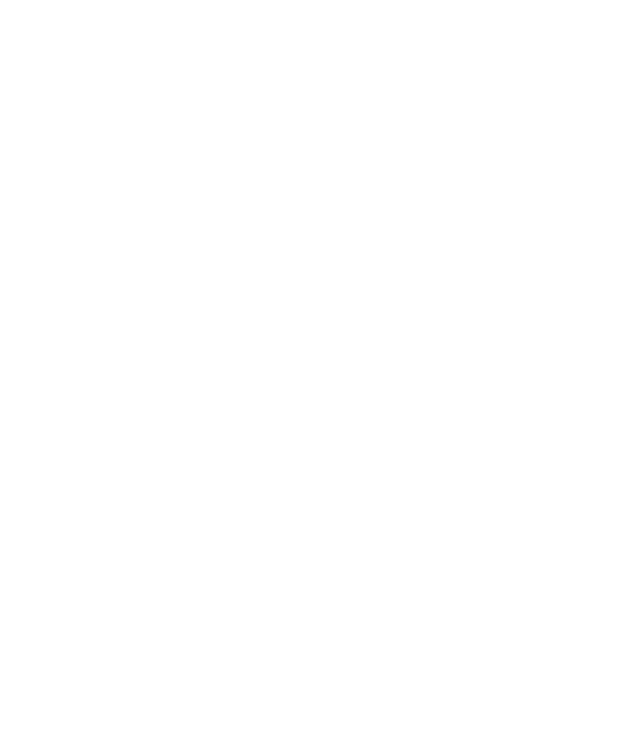
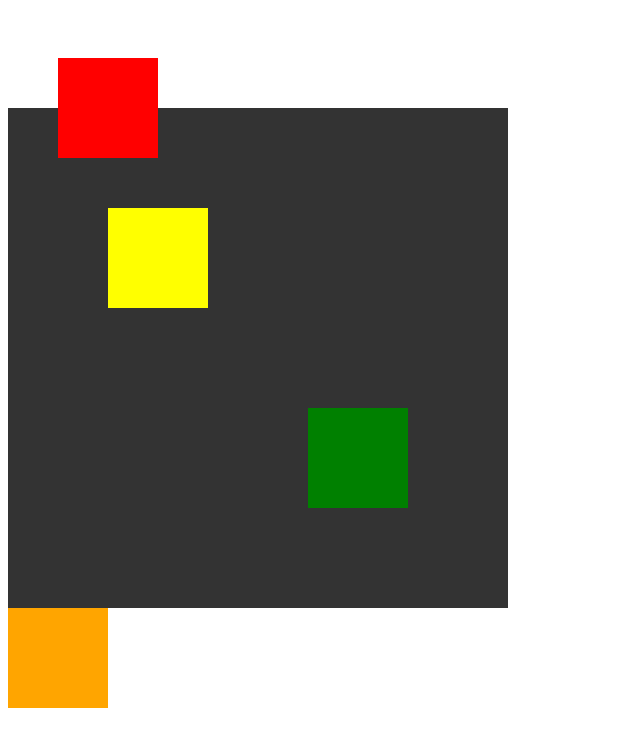
Before and after one commit to RamazanAcikgoz/HTML5-CSS3, a plain HTML site: page CssSandBox/11_positioning.html in a window 1280 px wide. Shown: the top 746 px of the page, without its empty margins (0-640 px from the left). Drawn offline with Linux system fonts and the light colour scheme.

Commit message:
Positioning

```diff
--- a/CssSandBox/11_positioning.html
+++ b/CssSandBox/11_positioning.html
@@ -4,8 +4,65 @@
     <meta charset="UTF-8">
     <meta name="viewport" content="width=device-width, initial-scale=1.0">
     <title>CSS Positioning</title>
+    <style>
+        body{
+            height: 4000px;
+        }
+        /* Static : Not effected by tblr properties/values */
+        /* Relative : Tblr values cause element to be moved from its normal position */
+        /* Absolute : Positioned relative to its parent element that is positioned "relative" */
+        /* Fixed : Positioned relative to the viewport */
+        /* Sticky : Positioned based on scroll position */
+
+        .box{
+            width: 100px;
+            height: 100px;
+        }
+        .container{
+            position: relative;
+            width: 500px;
+            height: 500px;
+            background: #333;
+        }
+        #box-1{
+            /* position : relative ile birlikte top ve left ozelliklerini kullanabiliriz */
+            position: relative;
+            top: 50px;
+            left: 50px;
+            background-color: red;
+            z-index: 1;
+        }
+        #box-2{
+            position: absolute;
+            top: 100px;
+            left: 100px;
+            background-color: yellow;
+        }
+        #box-3{
+            position: absolute;
+            bottom: 100px;
+            right: 100px;
+            background-color: green;
+        }
+        #box-4{
+            /* orange is under blue box */
+            position: fixed;
+            background-color: blue;
+        }
+        #box-5{
+            position: sticky;
+            top: 0;
+            background-color: orange;
+        }
+    </style>
 </head>
 <body>
-
+    <div id="box-1" class="box"></div>
+    <div class="container">
+    <div id="box-2" class="box"></div>
+    <div id="box-3" class="box"></div>
+</div>
+<div id="box-4" class="box"></div>
+    <div id="box-5" class="box"></div>
 </body>
 </html>
```
